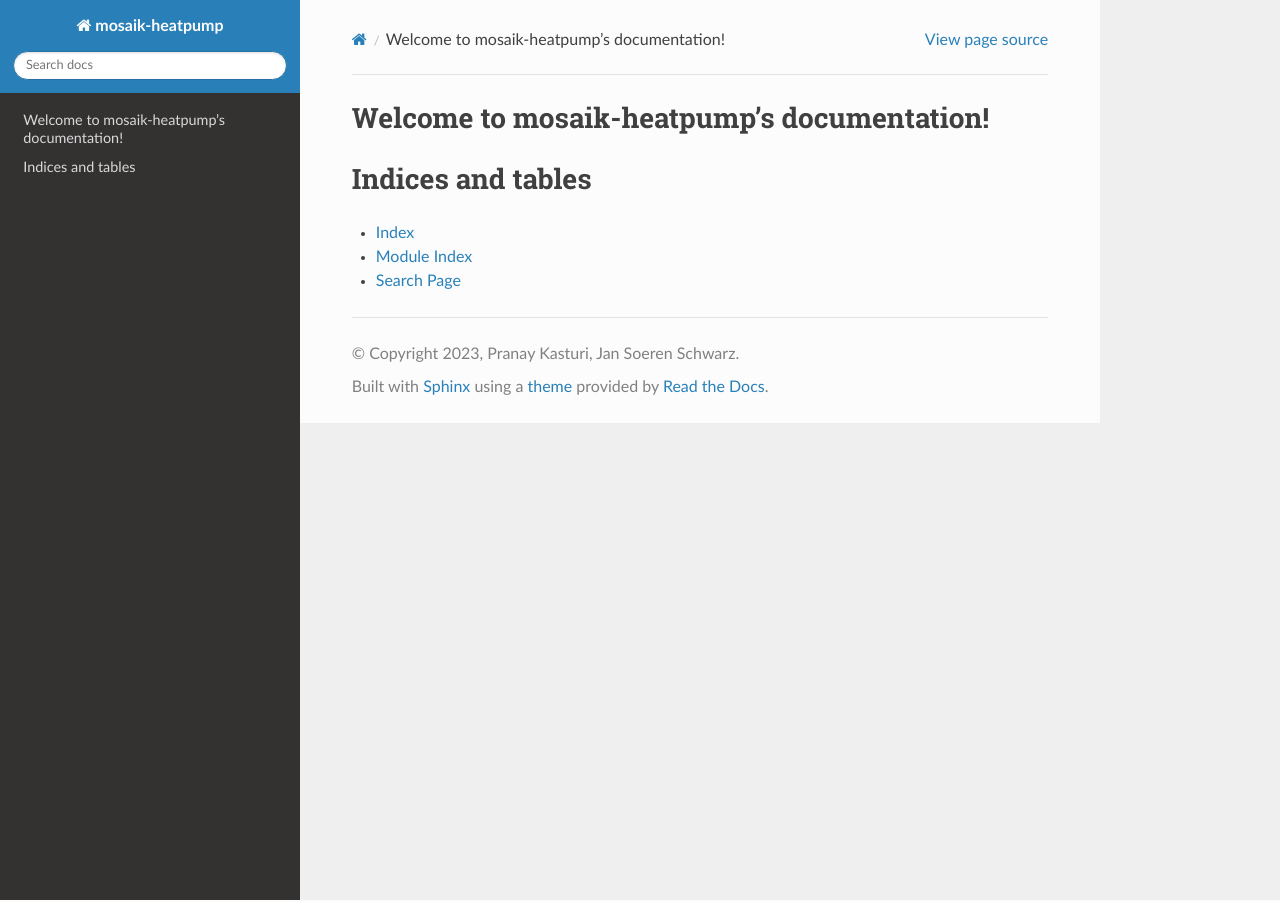
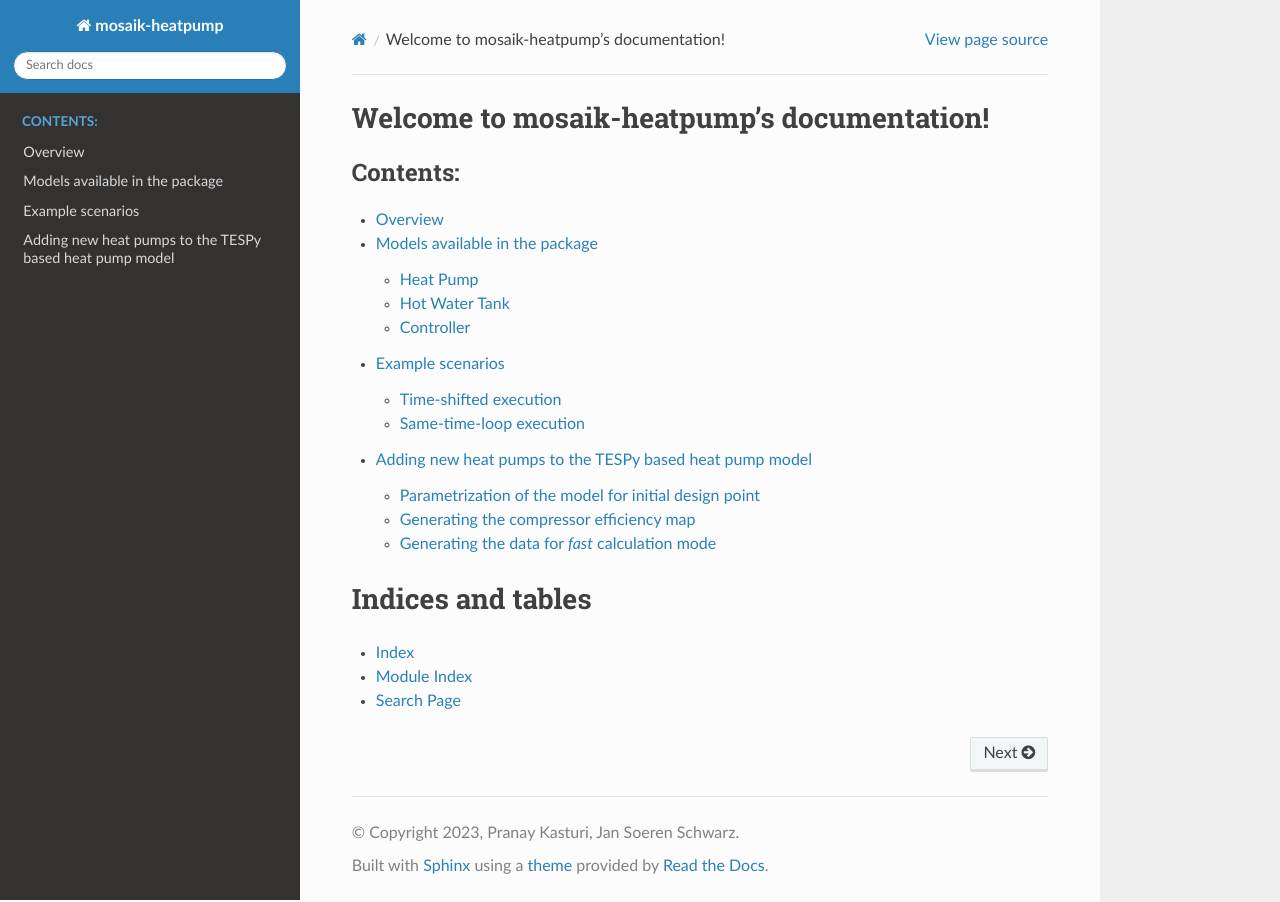
Before and after one commit to pranaykasturi/mosaik-heatpump, a Sphinx documentation site: the page built from docs/source/index.rst, in a window 1280 px wide. Built offline with Sphinx 7.4.7 and the Read the Docs theme 2.0.0, drawn with Linux system fonts in a browser that asks for light colours.

Commit message:
Set up the structure of the documentation

```diff
--- /dev/null
+++ b/docs/source/advanced/index.rst
@@ -0,0 +1,11 @@
+Adding new heat pumps to the TESPy based heat pump model
+=========================================================
+
+
+.. toctree::
+   :maxdepth: 1
+   :caption: Contents:
+
+   step1
+   step2
+   step3
--- /dev/null
+++ b/docs/source/advanced/step1.rst
@@ -0,0 +1,3 @@
+
+Parametrization of the model for initial design point
+========================================================
--- /dev/null
+++ b/docs/source/advanced/step2.rst
@@ -0,0 +1,3 @@
+
+Generating the compressor efficiency map
+===========================================
--- /dev/null
+++ b/docs/source/advanced/step3.rst
@@ -0,0 +1,3 @@
+
+Generating the data for *fast* calculation mode
+===============================================
--- /dev/null
+++ b/docs/source/examples/index.rst
@@ -0,0 +1,10 @@
+Example scenarios
+===============================
+
+
+.. toctree::
+   :maxdepth: 1
+   :caption: Contents:
+
+   timeshifted
+   sametimeloop
--- /dev/null
+++ b/docs/source/examples/sametimeloop.rst
@@ -0,0 +1,3 @@
+
+Same-time-loop execution
+=========================
--- /dev/null
+++ b/docs/source/examples/timeshifted.rst
@@ -0,0 +1,3 @@
+
+Time-shifted execution
+===========================================
--- a/docs/source/index.rst
+++ b/docs/source/index.rst
@@ -10,6 +10,10 @@ Welcome to mosaik-heatpump's documentation!
    :maxdepth: 2
    :caption: Contents:
 
+   overview
+   models/index
+   examples/index
+   advanced/index
 
 
 Indices and tables
--- /dev/null
+++ b/docs/source/models/controller.rst
@@ -0,0 +1,3 @@
+
+Controller
+==========
--- /dev/null
+++ b/docs/source/models/heatpump.rst
@@ -0,0 +1,3 @@
+
+Heat Pump
+===========================================
--- /dev/null
+++ b/docs/source/models/hotwatertank.rst
@@ -0,0 +1,3 @@
+
+Hot Water Tank
+==============
--- /dev/null
+++ b/docs/source/models/index.rst
@@ -0,0 +1,11 @@
+Models available in the package
+===============================
+
+
+.. toctree::
+   :maxdepth: 1
+   :caption: Contents:
+
+   heatpump
+   hotwatertank
+   controller
--- /dev/null
+++ b/docs/source/overview.rst
@@ -0,0 +1,3 @@
+
+Overview
+===========================================
```
